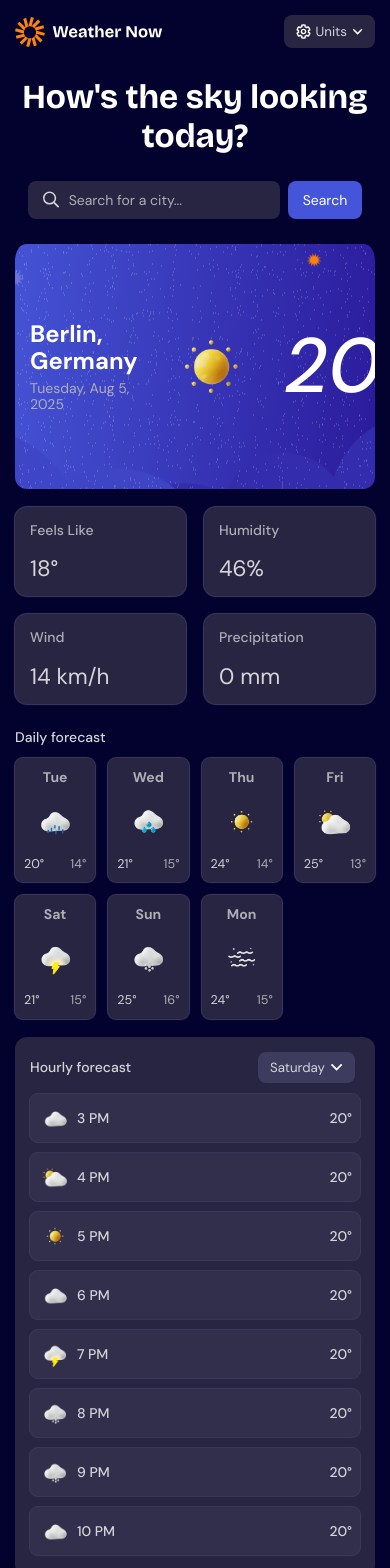
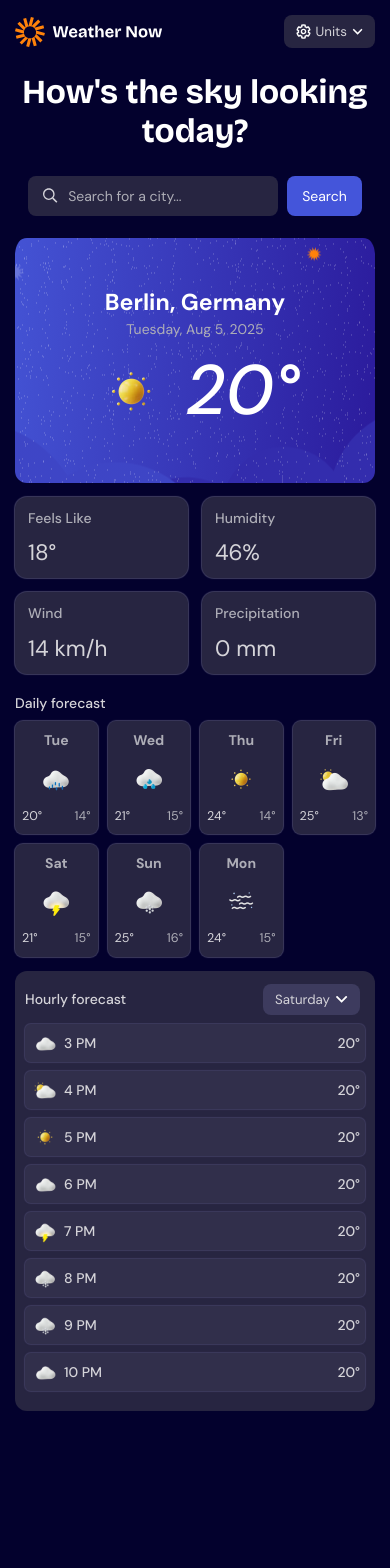
Before and after one commit to A-Awad1/Weather-Application, a React (Vite) app: page / in a window 390 px wide. Shown: the top 1568 px of the page. After the commit the page ends 1426 px from the top, so only its background shows below. Built offline with nearby package versions, Linux system fonts and the light colour scheme.

Commit message:
complete responsive

```diff
--- a/src/components/AppContent/ConnectSuccess/CurrentInfo.scss
+++ b/src/components/AppContent/ConnectSuccess/CurrentInfo.scss
@@ -1,15 +1,22 @@
 section.current-info {
   display: flex;
   flex-direction: column;
-  gap: 18px;
+  gap: 14px;
+  @include small {
+    gap: 16px;
+  }
+  @include large {
+    gap: 18px;
+  }
   > article {
     &.main-info {
       height: 245px;
-      padding: 15px;
       border-radius: $main-border-radius;
       overflow: hidden;
-      @extend %between-flex;
+      @extend %column-flex;
+      justify-content: center;
       gap: inherit;
+      padding: 13px;
       background: {
         image: url(/bg-today-small.svg);
         repeat: no-repeat;
@@ -21,17 +28,30 @@ section.current-info {
       }
       @include small {
         background-image: url(/bg-today-large.svg);
+        flex-direction: row;
+        justify-content: space-between;
+        padding: 14px;
+      }
+      @include medium {
+        padding: 15px;
       }
       > div {
         display: flex;
         &:first-of-type {
           flex-direction: column;
+          align-items: center;
           gap: 6px;
+          @include small {
+            align-items: initial;
+          }
           span.location {
             color: colors.$third-text;
             font: {
-              size: 1.7rem;
+              size: 1.65rem;
               weight: 700;
+            }
+            @include small {
+              font-size: 1.7rem;
             }
           }
           span.date {
@@ -42,14 +62,26 @@ section.current-info {
           align-items: center;
           gap: inherit;
           img {
-            height: 110px;
+            height: 80px;
+            @include small {
+              height: 90px;
+            }
+            @include medium {
+              height: 100px;
+            }
+            @include large {
+              height: 110px;
+            }
           }
           span {
             color: colors.$third-text;
             font: {
               style: italic;
               weight: 500;
-              size: 5.5rem;
+              size: 5rem;
+            }
+            @include small {
+              font-size: 5.5rem;
             }
           }
         }
@@ -66,11 +98,17 @@ section.current-info {
         white-space: nowrap;
         background-color: colors.$main-bg;
         border-radius: $main-border-radius;
-        padding: 15px;
         display: flex;
         flex-direction: column;
         gap: inherit;
         @include main-shadow();
+        padding: 13px;
+        @include small {
+          padding: 14px;
+        }
+        @include medium {
+          padding: 15px;
+        }
         > h4 {
           color: colors.$second-text;
           text-transform: capitalize;
--- a/src/components/AppContent/ConnectSuccess/DailyForecast.scss
+++ b/src/components/AppContent/ConnectSuccess/DailyForecast.scss
@@ -1,7 +1,10 @@
 article.daily-forecast {
   display: flex;
   flex-direction: column;
-  gap: 13px;
+  gap: 10px;
+  @include medium {
+    gap: 13px;
+  }
   > {
     h3 {
       font: {
@@ -19,16 +22,28 @@ article.daily-forecast {
       > div {
         border-radius: $second-border-radius;
         background-color: colors.$main-bg;
-        padding: 11px 9px;
         @include main-shadow();
         @extend %column-flex;
         gap: inherit;
+        padding: 11px 7px;
+        @include medium {
+          padding: 11px 9px;
+        }
         h4 {
           text-transform: capitalize;
           color: colors.$second-text;
         }
         img {
-          height: 45px;
+          height: 40px;
+          @include small {
+            height: 42px;
+          }
+          @include medium {
+            height: 44px;
+          }
+          @include large {
+            height: 46px;
+          }
         }
         div {
           align-self: stretch;
--- a/src/components/AppContent/ConnectSuccess/DaysSelect.scss
+++ b/src/components/AppContent/ConnectSuccess/DaysSelect.scss
@@ -41,15 +41,26 @@ div.days-select {
     z-index: 1;
     position: absolute;
     right: 0;
-    top: calc(100% + 8px);
     background-color: colors.$main-bg;
     border-radius: $second-border-radius;
-    padding: 5px;
     display: flex;
     flex-direction: column;
     gap: 1px;
     width: 160px;
     @include main-shadow();
+    top: calc(100% + 7px);
+    padding: 4px;
+    @include small {
+      top: initial;
+      bottom: calc(100% + 7px);
+    }
+    @include medium {
+      padding: 5px;
+    }
+    @include large {
+      bottom: initial;
+      top: calc(100% + 8px);
+    }
     > li {
       user-select: none;
       border-radius: $third-border-radius;
--- a/src/components/AppContent/ConnectSuccess/HourlyForecast.scss
+++ b/src/components/AppContent/ConnectSuccess/HourlyForecast.scss
@@ -1,25 +1,37 @@
 article.hourly-forecast {
   background-color: colors.$main-bg;
   border-radius: $main-border-radius;
-  padding: 15px 0;
   display: flex;
   flex-direction: column;
-  height: 540px;
-  gap: 10px;
+  height: 440px;
+  gap: 8px;
+  padding: 13px 0;
   @include small {
     grid-column: 2 span;
-    height: 140px;
-    gap: 15px;
+    height: 115px;
+    gap: 12px;
+    padding: 14px;
+  }
+  @include medium {
+    height: 118px;
+    padding: 15px;
   }
   @include large {
     grid-column: 1 span;
     height: auto;
     gap: 10px;
+    padding: 15px 0;
   }
   > div.head {
     @extend %between-flex;
-    gap: inherit;
-    padding: 0 20px 0 15px;
+    gap: 2px;
+    padding: 0 15px 0 10px;
+    @include small {
+      padding: 0;
+    }
+    @include large {
+      padding: 0 20px 0 15px;
+    }
     h3 {
       font: {
         size: 1rem;
@@ -29,39 +41,54 @@ article.hourly-forecast {
   }
   > div.body {
     position: relative;
-    overflow-y: scroll;
+    overflow: auto;
     flex: 1;
     > div {
       position: absolute;
       width: 100%;
-      padding: 1px 15px;
       display: flex;
-      gap: 11px;
       flex-direction: column;
+      padding: 1px 10px;
+      gap: 9px;
       @include small {
         flex-direction: row;
+        padding: 1px;
       }
       @include large {
         flex-direction: column;
+        padding: 1px 15px;
+        gap: 11px;
       }
       > div {
         white-space: nowrap;
         background-color: colors.$second-bg;
-        border-radius: $second-border-radius;
+        border-radius: $third-border-radius;
         display: flex;
         align-items: center;
-        padding: 7px 8px;
-        gap: 5px;
+        padding: 4px 5px;
+        gap: 4px;
+        @include small {
+          padding: 2px 5px;
+          gap: 3px;
+        }
+        @include large {
+          padding: 7px 8px;
+          gap: 5px;
+          border-radius: $second-border-radius;
+        }
         @include main-shadow(1);
         img {
-          width: 34px;
+          width: 30px;
+          @include large {
+            width: 34px;
+          }
         }
         span {
           font-weight: 500;
           &:last-of-type {
             margin-left: auto;
             @include small {
-              margin-left: 13px;
+              margin-left: 12px;
             }
             @include large {
               margin-left: auto;
--- a/src/components/AppContent/ConnectSuccess/SearchBar.scss
+++ b/src/components/AppContent/ConnectSuccess/SearchBar.scss
@@ -1,8 +1,11 @@
 section.search-bar {
   display: flex;
-  margin-bottom: 25px;
+  margin-bottom: 22px;
   @include xSmall {
     justify-content: center;
+  }
+  @include small {
+    margin-bottom: 25px;
   }
   @include medium {
     margin-bottom: 30px;
@@ -11,7 +14,7 @@ section.search-bar {
     width: 100%;
     display: flex;
     flex-direction: column;
-    gap: 8px;
+    gap: 9px;
     @include xSmall {
       width: auto;
       flex-direction: row;
@@ -33,10 +36,16 @@ section.search-bar {
       }
       label {
         @extend %center-flex;
+        cursor: inherit;
         padding-left: 15px;
-        cursor: inherit;
         img {
-          width: 17px;
+          width: 15px;
+          @include small {
+            width: 16px;
+          }
+          @include medium {
+            width: 17px;
+          }
         }
       }
       input {
@@ -44,7 +53,7 @@ section.search-bar {
         background-color: transparent;
         border: none;
         flex: 1;
-        padding: 11px 9px;
+        padding: 12px 10px;
         @include xSmall {
           width: 220px;
         }
@@ -70,7 +79,7 @@ section.search-bar {
       cursor: pointer;
       color: colors.$third-text;
       background-color: colors.$blue-light;
-      padding: 10px 15px;
+      padding: 11px 15px;
       &:hover {
         background-color: colors.$blue-base;
       }
--- a/src/components/AppContent/ConnectSuccess/index.scss
+++ b/src/components/AppContent/ConnectSuccess/index.scss
@@ -3,8 +3,11 @@ section.connect-success {
     h2 {
       width: fit-content;
       text-align: center;
-      margin: 30px auto 25px;
       color: colors.$third-text;
+      margin: 25px auto;
+      @include small {
+        margin: 30px auto;
+      }
       @include medium {
         margin: 35px auto;
       }
@@ -16,7 +19,10 @@ section.connect-success {
     div.result-info {
       display: grid;
       grid-template-columns: 1fr;
-      gap: 18px 0;
+      gap: 14px 0;
+      @include small {
+        gap: 16px 0;
+      }
       @include large {
         grid-template-columns: repeat(3, 1fr);
         gap: 18px;
@@ -26,7 +32,13 @@ section.connect-success {
         display: flex;
         flex-direction: column;
         justify-content: space-between;
-        gap: 25px;
+        gap: 21px;
+        @include small {
+          gap: 23px;
+        }
+        @include large {
+          gap: 25px;
+        }
       }
     }
   }
```
